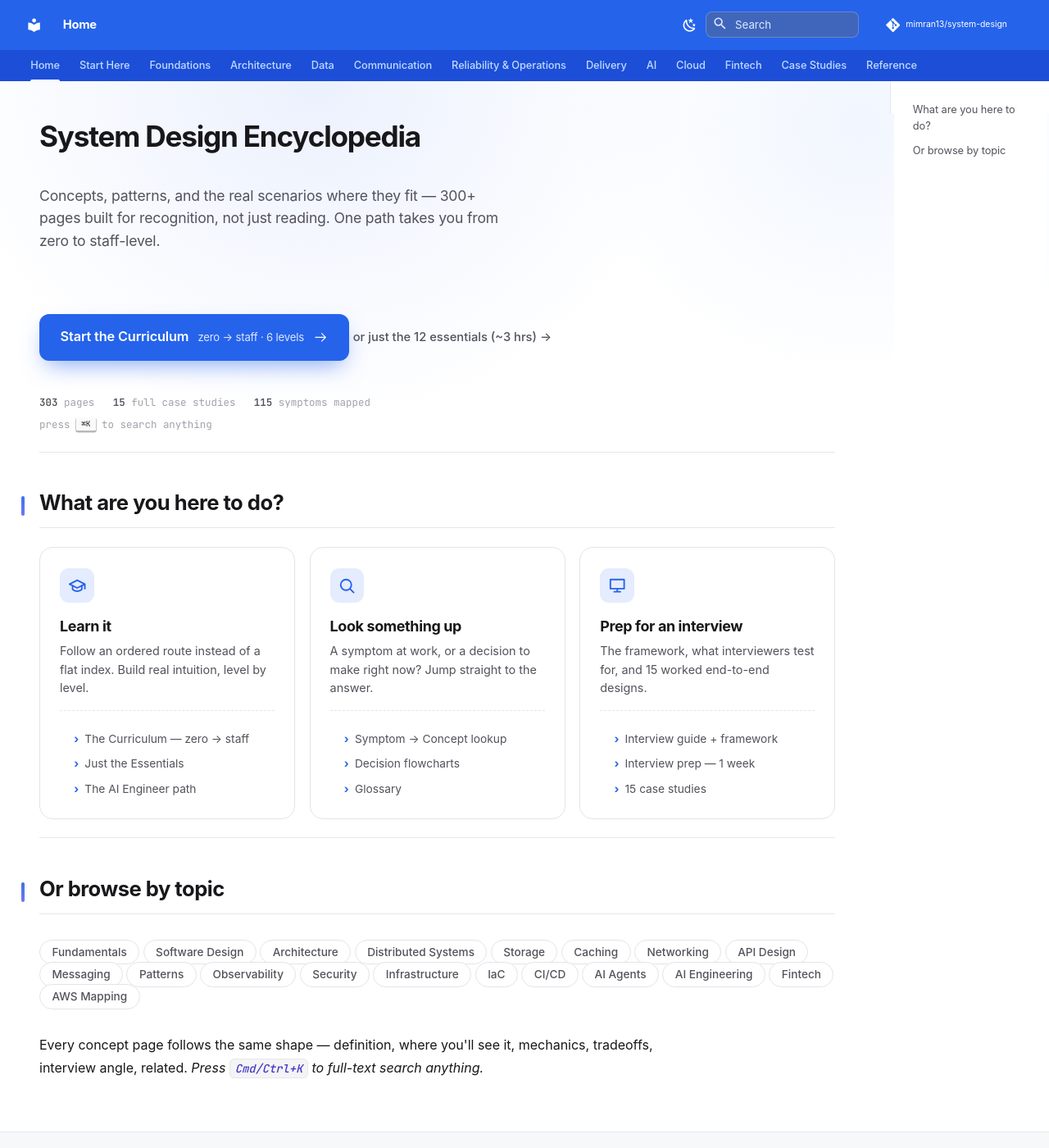
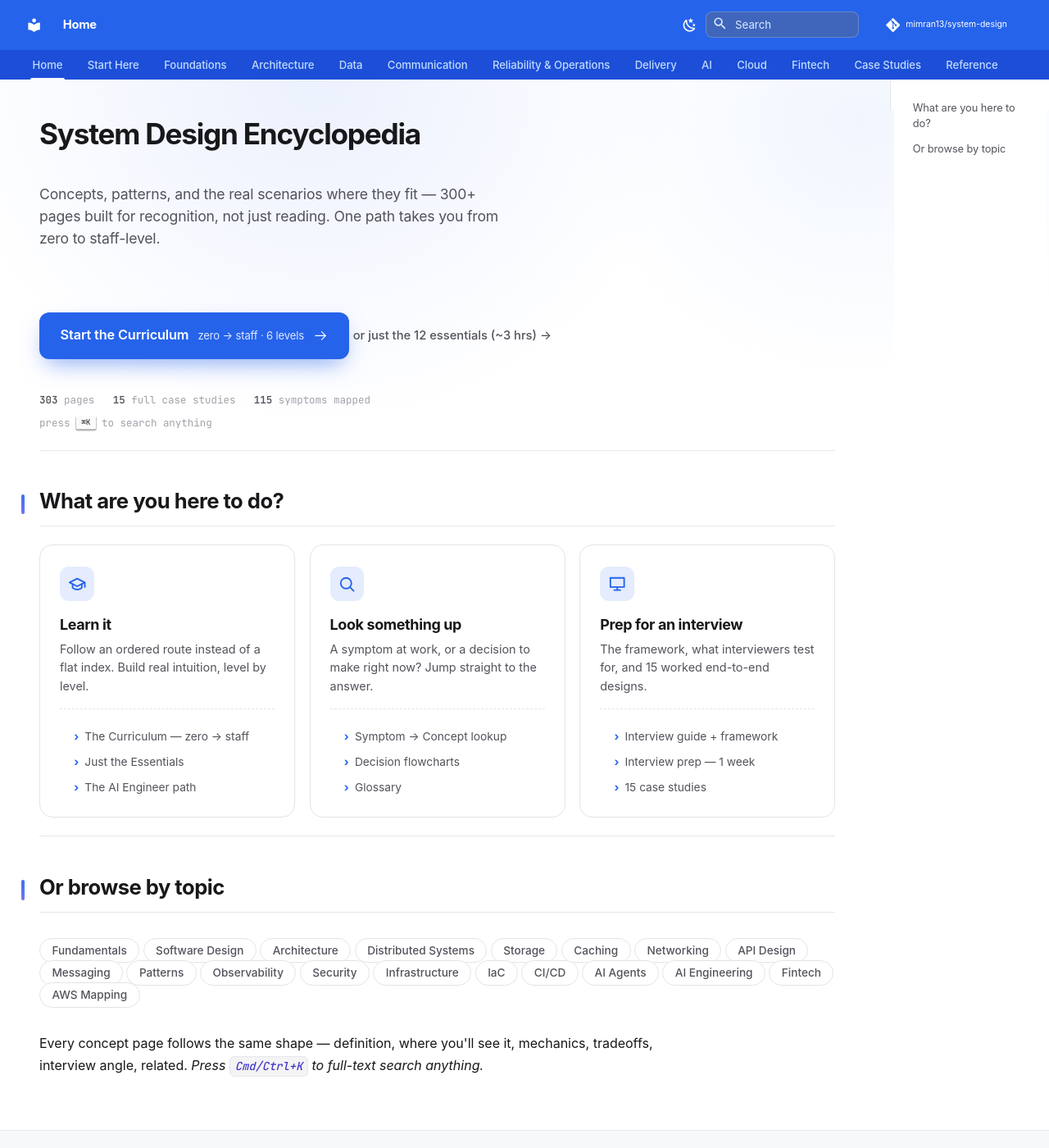
Before and after one commit to mimran13/system-design, an MkDocs documentation site: the page built from docs/index.md, in a window 1280 px wide and 1400 px high. Shown: the whole window at 82% size. Built offline with MkDocs 1.6.1 and Material for MkDocs 9.7.7, drawn with Linux system fonts in a browser that asks for light colours; comment, search, counter and statistics services are not loaded.

Commit message:
fix(theme): tab bar height matches mockup .chrome-tabs
Center tab labels with .6rem/.85rem padding (was a fixed 2.4rem item with a
.7rem top-margin offset) so the bar height + label position match the mockup.

Co-Authored-By: Claude Opus 4.8 (1M context) <noreply@anthropic.com>

```diff
--- a/docs/stylesheets/extra.css
+++ b/docs/stylesheets/extra.css
@@ -323,11 +323,11 @@ a, button, .md-nav__link, .md-typeset .grid.cards > ul > li {
 
 .md-tabs__link {
   color: #bfdbfe !important;
-  font-size: 0.8rem;
+  font-size: 0.82rem;            /* mockup .chrome-tabs a */
   font-weight: 500;
   opacity: 1;
-  margin-top: 0.7rem;
-  padding: 0 0.7rem;
+  margin-top: 0;                 /* center via padding instead of top margin */
+  padding: 0.6rem 0.85rem;       /* mockup .chrome-tabs a padding */
   letter-spacing: -0.005em;
 }
 
@@ -351,12 +351,12 @@ a, button, .md-nav__link, .md-typeset .grid.cards > ul > li {
 
 /* Compact tab list spacing */
 .md-tabs__list {
-  gap: 0.1rem;
+  gap: 0.2rem;            /* mockup .chrome-tabs gap */
 }
 
 .md-tabs__item {
   padding: 0;
-  height: 2.4rem;
+  height: auto;          /* let the link's .6rem padding define the height */
 }
 
 /* Full-width tab bar at 1.4rem inset — aligns with the header (mockup) */
```
